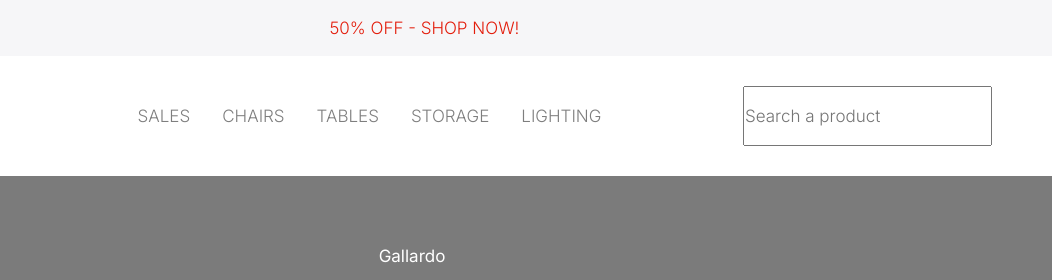
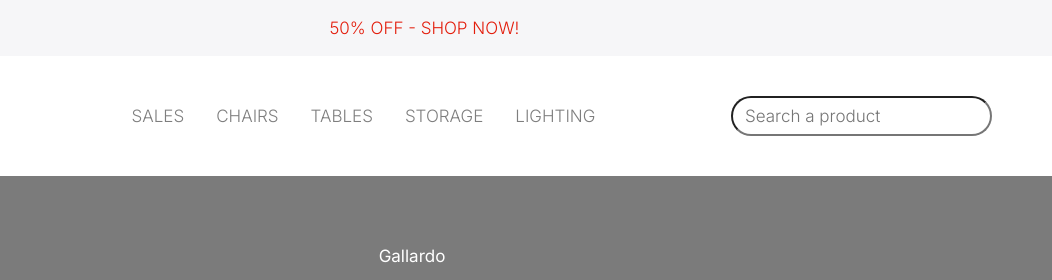
Before and after one commit to keremalan/sticky-content, a plain HTML site: page index.html in a window 1280 px wide. Shown: the top 280 px of the page, 228-1280 px from the left. Drawn offline with Linux system fonts and the light colour scheme.

Commit message:
Update search input

```diff
--- a/assets/css/main.css
+++ b/assets/css/main.css
@@ -98,7 +98,9 @@
 }
 
 .hs_input {
-    min-height: 60px;
+    min-height: 40px;
+    border-radius: 30px;
+    padding-left: 12px;
 }
 
 .category_name {
--- a/index.html
+++ b/index.html
@@ -38,7 +38,7 @@
                 </ul>
             </nav>
             <div class="h_search">
-                <input type="search" placeholder="Search a product" class="hs_input" height="600">
+                <input type="search" placeholder="Search a product" class="hs_input">
             </div>
         </div>
     </header>
```
